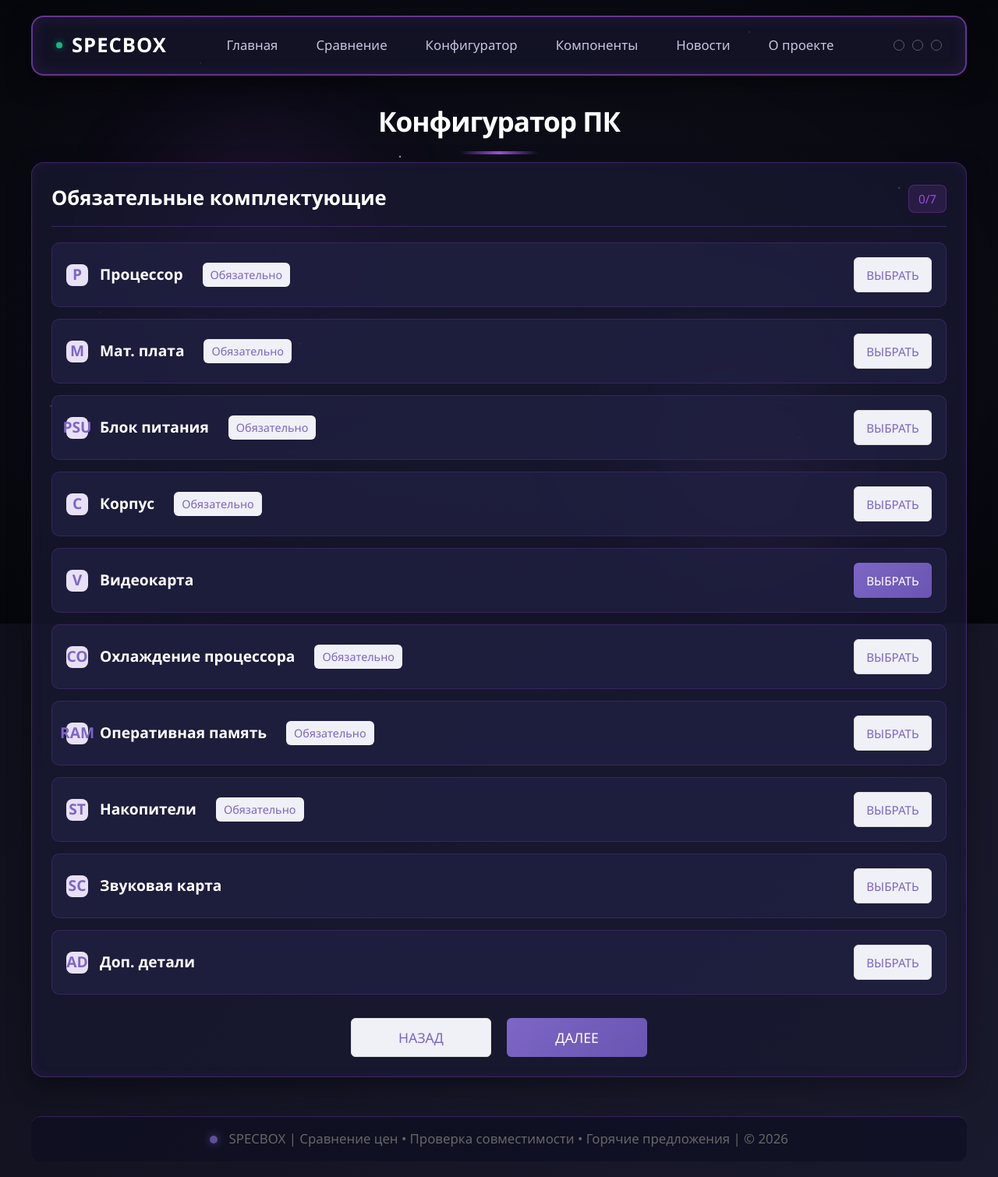
After one commit to GoogeRA/Web-SpacBox, a Django app: page /configurator/ in a window 1280 px wide. The commit adds this page. Shown: the whole page at 78% size. Run offline with Django 5.2, Linux system fonts and the light colour scheme.

Commit message:
Страница конфигуратора

```diff
--- a/config/settings.py
+++ b/config/settings.py
@@ -58,7 +58,7 @@ ROOT_URLCONF = 'config.urls'
 TEMPLATES = [
     {
         'BACKEND': 'django.template.backends.django.DjangoTemplates',
-        'DIRS': [],
+        'DIRS': [BASE_DIR / 'templates'],
         'APP_DIRS': True,
         'OPTIONS': {
             'context_processors': [
@@ -88,6 +88,7 @@ TIME_ZONE = 'Europe/Moscow'
 USE_I18N = True
 USE_TZ = True
 
+
 # Статические файлы
 STATIC_URL = 'static/'
 STATIC_ROOT = BASE_DIR / 'staticfiles'
--- /dev/null
+++ b/core/static/core/css/style_configurator.css
@@ -0,0 +1,448 @@
+* {
+    margin: 0;
+    padding: 0;
+    box-sizing: border-box;
+    font-family: 'Segoe UI', Tahoma, Geneva, Verdana, sans-serif;
+}
+
+body {
+    background: linear-gradient(135deg, #0a0a12 0%, #1a1a2e 100%);
+    color: #e0e0ff;
+    min-height: 100vh;
+    display: flex;
+    flex-direction: column;
+    align-items: center;
+    justify-content: center;
+    padding: 20px;
+    overflow-x: hidden;
+    position: relative;
+}
+
+/* Космический фон */
+.cosmic-bg {
+    position: fixed;
+    top: 0;
+    left: 0;
+    width: 100%;
+    height: 100%;
+    background: radial-gradient(
+        ellipse at center,
+        rgba(15, 15, 30, 0.9) 0%,
+        rgba(10, 10, 18, 0.95) 70%,
+        rgba(5, 5, 12, 1) 100%
+    );
+    z-index: -3;
+}
+
+.stars {
+    position: fixed;
+    top: 0;
+    left: 0;
+    width: 100%;
+    height: 100%;
+    z-index: -2;
+}
+
+.star {
+    position: absolute;
+    background: rgba(255, 255, 255, 0.8);
+    border-radius: 50%;
+    animation: twinkle 4s infinite;
+}
+
+@keyframes twinkle {
+    0%, 100% { opacity: 0.2; transform: scale(1); }
+    50% { opacity: 1; transform: scale(1.1); }
+}
+
+.nebula {
+    position: fixed;
+    border-radius: 50%;
+    filter: blur(60px);
+    z-index: -1;
+    opacity: 0.25;
+}
+
+.nebula-1 {
+    top: 15%; left: 10%; width: 400px; height: 400px;
+    background: radial-gradient(circle, #9d4edd 0%, transparent 70%);
+}
+
+.nebula-2 {
+    bottom: 10%; right: 15%; width: 350px; height: 350px;
+    background: radial-gradient(circle, #6366f1 0%, transparent 70%);
+}
+
+.nebula-3 {
+    top: 60%; left: 65%; width: 300px; height: 300px;
+    background: radial-gradient(circle, #ff5eda 0%, transparent 70%);
+}
+
+/* Заголовок сайта */
+.site-header {
+    width: 100%;
+    max-width: 1200px;
+    background: rgba(20, 20, 40, 0.85);
+    border: 2px solid rgba(157, 78, 221, 0.6);
+    border-radius: 16px;
+    padding: 15px 30px;
+    margin: 0 auto 30px;
+    display: flex;
+    justify-content: space-between;
+    align-items: center;
+    box-shadow:
+        0 10px 30px rgba(0, 0, 0, 0.5),
+        inset 0 0 20px rgba(157, 78, 221, 0.15);
+    position: relative;
+    z-index: 10;
+}
+
+.site-title {
+    color: #ffffff;
+    font-size: 1.6rem;
+    font-weight: 700;
+    letter-spacing: 1px;
+    text-transform: uppercase;
+    display: flex;
+    align-items: center;
+}
+
+.site-title::before {
+    content: "";
+    display: inline-block;
+    width: 8px;
+    height: 8px;
+    background: #10b981;
+    border-radius: 50%;
+    margin-right: 12px;
+    box-shadow: 0 0 8px rgba(16, 185, 129, 0.6);
+}
+
+/* Навигационное меню */
+.nav-menu {
+    display: flex;
+    gap: 25px;
+    margin: 0 20px;
+}
+
+.nav-link {
+    color: #c5c5e0;
+    text-decoration: none;
+    font-weight: 500;
+    font-size: 1.05rem;
+    position: relative;
+    padding: 8px 12px;
+    transition: all 0.3s ease;
+    border-radius: 8px;
+}
+
+.nav-link:hover {
+    color: #ffffff;
+    background: rgba(157, 78, 221, 0.15);
+}
+
+.nav-link.active {
+    color: #ffffff;
+    background: rgba(157, 78, 221, 0.25);
+    font-weight: 600;
+    box-shadow: 0 0 15px rgba(157, 78, 221, 0.3);
+}
+
+.nav-link::after {
+    content: '';
+    position: absolute;
+    bottom: 3px;
+    left: 50%;
+    transform: translateX(-50%) scaleX(0);
+    width: 80%;
+    height: 2px;
+    background: #9d4edd;
+    transition: transform 0.3s ease;
+    border-radius: 2px;
+}
+
+.nav-link:hover::after,
+.nav-link.active::after {
+    transform: translateX(-50%) scaleX(1);
+}
+
+/* Системные кнопки */
+.site-controls {
+    display: flex;
+    gap: 10px;
+}
+
+.control-btn {
+    width: 14px;
+    height: 14px;
+    border-radius: 50%;
+    border: 1px solid rgba(255, 255, 255, 0.3);
+    transition: all 0.3s ease;
+}
+
+.control-btn.close:hover { background: #ff5252; border-color: #ff1a1a; }
+.control-btn.minimize:hover { background: #ffcc00; border-color: #cc9900; }
+.control-btn.maximize:hover { background: #2ecc40; border-color: #1a8c26; }
+
+/* Основной контент */
+.main-content {
+    width: 100%;
+    max-width: 1200px;
+    margin: 0 auto;
+    position: relative;
+    z-index: 5;
+}
+
+/* Заголовок страницы */
+.page-title {
+    font-size: 2.2rem;
+    font-weight: 800;
+    letter-spacing: -1px;
+    margin: 0 0 25px;
+    color: #ffffff;
+    text-align: center;
+    position: relative;
+}
+
+.page-title::after {
+    content: '';
+    position: absolute;
+    bottom: -15px;
+    left: 50%;
+    transform: translateX(-50%);
+    width: 100px;
+    height: 4px;
+    background: linear-gradient(90deg, transparent, #9d4edd, transparent);
+    border-radius: 2px;
+}
+
+/* Блок конфигуратора */
+.configurator-container {
+    background: rgba(25, 25, 50, 0.75);
+    border-radius: 16px;
+    padding: 25px;
+    border: 1px solid rgba(157, 78, 221, 0.3);
+    box-shadow:
+        0 10px 30px rgba(0, 0, 0, 0.35),
+        inset 0 0 15px rgba(157, 78, 221, 0.08);
+    margin-bottom: 30px;
+}
+
+/* Заголовок блока */
+.block-title {
+    display: flex;
+    justify-content: space-between;
+    align-items: center;
+    margin-bottom: 20px;
+    padding-bottom: 15px;
+    border-bottom: 1px solid rgba(157, 78, 221, 0.3);
+}
+
+.block-title h2 {
+    font-size: 1.6rem;
+    color: #ffffff;
+    font-weight: 600;
+}
+
+.block-title .status {
+    background: rgba(157, 78, 221, 0.15);
+    color: #9d4edd;
+    border: 1px solid rgba(157, 78, 221, 0.3);
+    border-radius: 8px;
+    padding: 5px 12px;
+    font-size: 0.95rem;
+    font-weight: 500;
+}
+
+/* Список компонентов - вертикальный */
+.component-list {
+    display: flex;
+    flex-direction: column;
+    gap: 15px;
+}
+
+.component-item {
+    background: rgba(35, 35, 70, 0.65);
+    border: 1px solid rgba(157, 78, 221, 0.2);
+    border-radius: 10px;
+    padding: 18px;
+    transition: all 0.3s ease;
+    cursor: pointer;
+    display: flex;
+    justify-content: space-between;
+    align-items: center;
+}
+
+.component-item:hover {
+    transform: translateY(-3px);
+    box-shadow: 0 5px 15px rgba(0, 0, 0, 0.08);
+    border-color: rgba(157, 78, 221, 0.4);
+}
+
+.component-item.selected {
+    border-color: #10b981;
+    box-shadow: 0 0 0 3px rgba(16, 185, 129, 0.2);
+    background: rgba(20, 40, 30, 0.7);
+}
+
+.component-content {
+    display: flex;
+    align-items: center;
+    gap: 15px;
+}
+
+.component-icon {
+    width: 28px;
+    height: 28px;
+    background: #e8e1f5;
+    border-radius: 8px;
+    display: flex;
+    align-items: center;
+    justify-content: center;
+    color: #7d66c5;
+    font-weight: bold;
+    font-size: 1.2rem;
+}
+
+.component-name {
+    color: #ffffff;
+    font-size: 1.2rem;
+    font-weight: 600;
+}
+
+.component-required {
+    background: #f0f0f7;
+    color: #7d66c5;
+    border-radius: 6px;
+    padding: 4px 10px;
+    font-size: 0.9rem;
+    font-weight: 500;
+    margin-left: 10px;
+}
+
+.btn {
+    flex: 0;
+    background: #f0f0f7;
+    color: #7d66c5;
+    border: 1px solid #e0e0e0;
+    border-radius: 6px;
+    padding: 10px;
+    font-weight: 500;
+    cursor: pointer;
+    transition: all 0.2s ease;
+    font-size: 0.95rem;
+    text-align: center;
+    min-height: 45px;
+    display: flex;
+    align-items: center;
+    justify-content: center;
+    text-decoration: none;
+    text-transform: uppercase;
+    min-width: 100px;
+}
+
+.btn:hover {
+    background: #e8e1f5;
+    color: #4a4a6a;
+}
+
+.btn:active {
+    background: #d8d0f0;
+    transform: translateY(1px);
+}
+
+.btn-primary {
+    background: linear-gradient(135deg, #7d66c5 0%, #6a55b2 100%);
+    color: #ffffff;
+    border: none;
+}
+
+.btn-primary:hover {
+    background: linear-gradient(135deg, #8b76d0 0%, #7865c0 100%);
+}
+
+/* Нижняя панель управления */
+.config-controls {
+    display: flex;
+    gap: 20px;
+    margin-top: 30px;
+    justify-content: center;
+}
+
+.btn-lg {
+    padding: 12px 25px;
+    font-size: 1.1rem;
+    min-width: 180px;
+}
+
+/* Футер сайта */
+.site-footer {
+    width: 100%;
+    max-width: 1200px;
+    background: rgba(15, 15, 35, 0.7);
+    padding: 15px 30px;
+    border-top: 1px solid rgba(157, 78, 221, 0.3);
+    border-radius: 12px;
+    font-size: 1.05rem;
+    color: #666;
+    text-align: center;
+    margin: 40px auto 0;
+    position: relative;
+    z-index: 10;
+    margin-top: 20px;
+    font-weight: 300;
+}
+
+.status-indicator {
+    display: inline-block;
+    width: 10px;
+    height: 10px;
+    background: #7d66c5;
+    border-radius: 50%;
+    margin-right: 10px;
+    box-shadow: 0 0 8px rgba(125, 102, 197, 0.6);
+    animation: pulse 2s infinite;
+}
+
+@keyframes pulse {
+    0%, 100% { opacity: 1; box-shadow: 0 0 8px rgba(125, 102, 197, 0.6); }
+    50% { opacity: 0.7; box-shadow: 0 0 12px rgba(125, 102, 197, 0.9); }
+}
+
+/* Адаптивность */
+@media (max-width: 768px) {
+    .page-title {
+        font-size: 1.8rem;
+    }
+
+    .block-title h2 {
+        font-size: 1.4rem;
+    }
+
+    .component-name {
+        font-size: 1.1rem;
+    }
+
+    .component-icon {
+        width: 24px;
+        height: 24px;
+        font-size: 1rem;
+    }
+
+    .btn {
+        padding: 8px;
+        font-size: 0.9rem;
+    }
+}
+
+@media (max-width: 480px) {
+    .page-title {
+        font-size: 1.6rem;
+    }
+
+    .btn-lg {
+        padding: 10px 20px;
+        font-size: 1rem;
+        min-width: 160px;
+    }
+}
--- /dev/null
+++ b/core/static/core/js/configurator.js
@@ -0,0 +1,85 @@
+document.addEventListener('DOMContentLoaded', () => {
+    // Обработка добавления компонентов
+    const componentItems = document.querySelectorAll('.component-item');
+    const addButtons = document.querySelectorAll('.btn');
+    const statusElement = document.querySelector('.status');
+    const requiredComponents = ['processor', 'motherboard', 'power-supply', 'case', 'cpu-cooler', 'ram', 'storage'];
+    let selectedComponents = [];
+
+    // Обновление статуса
+    function updateStatus() {
+        const selectedRequired = selectedComponents.filter(component =>
+            requiredComponents.includes(component)
+        ).length;
+
+        statusElement.textContent = `${selectedRequired}/${requiredComponents.length}`;
+
+        // Проверка, все ли обязательные компоненты выбраны
+        if (selectedRequired === requiredComponents.length) {
+            document.querySelector('.btn-lg.btn-primary').style.backgroundColor =
+                'linear-gradient(135deg, #5a43a0 0%, #4a338c 100%)';
+            document.querySelector('.btn-lg.btn-primary').style.cursor = 'pointer';
+        } else {
+            document.querySelector('.btn-lg.btn-primary').style.backgroundColor =
+                'linear-gradient(135deg, #7d66c5 0%, #6a55b2 100%)';
+            document.querySelector('.btn-lg.btn-primary').style.cursor = 'not-allowed';
+        }
+    }
+
+    // Добавление/удаление компонента
+    function toggleComponent(component) {
+        const index = selectedComponents.indexOf(component);
+        if (index === -1) {
+            selectedComponents.push(component);
+        } else {
+            selectedComponents.splice(index, 1);
+        }
+
+        updateStatus();
+    }
+
+    // Обработчики кнопок
+    addButtons.forEach(button => {
+        button.addEventListener('click', () => {
+            const componentItem = button.closest('.component-item');
+            const component = componentItem.getAttribute('data-component');
+
+            // Если это обязательный компонент
+            if (requiredComponents.includes(component)) {
+                if (selectedComponents.includes(component)) {
+                    // Удаляем компонент
+                    componentItem.classList.remove('selected');
+                    button.textContent = 'Выбрать';
+                    button.classList.remove('btn-primary');
+                    button.classList.add('btn');
+                    toggleComponent(component);
+                } else {
+                    // Добавляем компонент
+                    componentItem.classList.add('selected');
+                    button.textContent = 'Убрать';
+                    button.classList.remove('btn');
+                    button.classList.add('btn-primary');
+                    toggleComponent(component);
+                }
+            } else {
+                // Для необязательных компонентов
+                if (componentItem.classList.contains('selected')) {
+                    componentItem.classList.remove('selected');
+                    button.textContent = 'Добавить';
+                    button.classList.remove('btn-primary');
+                    button.classList.add('btn');
+                    toggleComponent(component);
+                } else {
+                    componentItem.classList.add('selected');
+                    button.textContent = 'Убрать';
+                    button.classList.remove('btn');
+                    button.classList.add('btn-primary');
+                    toggleComponent(component);
+                }
+            }
+        });
+    });
+
+    // Инициализация
+    updateStatus();
+});
--- a/core/templates/core/base.html
+++ b/core/templates/core/base.html
@@ -37,7 +37,7 @@
         <nav class="nav-menu">
             <a href="/" class="nav-link" onclick="location.href='/'">Главная</a>
             <a href="#" class="nav-link">Сравнение</a>
-            <a href="#" class="nav-link">Конфигуратор</a>
+            <a href="/configurator/" class="nav-link"onclick="location.href='/configurator/'">Конфигуратор</a>
             <a href="/components/" class="nav-link" onclick="location.href='/components/'">Компоненты</a>
             <a href="#" class="nav-link">Новости</a>
             <a href="#" class="nav-link">О проекте</a>
--- /dev/null
+++ b/core/templates/core/configurator.html
@@ -0,0 +1,117 @@
+{% extends 'core/base.html' %}
+{% load static %}
+
+{% block title %}SpecBox | Конфигуратор ПК{% endblock %}
+
+{% block extra_css %}
+    <link rel="stylesheet" href="{% static 'core/css/style_configurator.css' %}">
+{% endblock %}
+
+{% block content %}
+    <h1 class="page-title">Конфигуратор ПК</h1>
+
+    <div class="configurator-container">
+        <div class="block-title">
+            <h2>Обязательные комплектующие</h2>
+            <span class="status">0/7</span>
+        </div>
+
+        <div class="component-list">
+            <div class="component-item" data-component="processor">
+                <div class="component-content">
+                    <div class="component-icon">P</div>
+                    <div class="component-name">Процессор</div>
+                    <div class="component-required">Обязательно</div>
+                </div>
+                <button class="btn" data-action="add">Выбрать</button>
+            </div>
+
+            <div class="component-item" data-component="motherboard">
+                <div class="component-content">
+                    <div class="component-icon">M</div>
+                    <div class="component-name">Мат. плата</div>
+                    <div class="component-required">Обязательно</div>
+                </div>
+                <button class="btn" data-action="add">Выбрать</button>
+            </div>
+
+            <div class="component-item" data-component="power-supply">
+                <div class="component-content">
+                    <div class="component-icon">PSU</div>
+                    <div class="component-name">Блок питания</div>
+                    <div class="component-required">Обязательно</div>
+                </div>
+                <button class="btn" data-action="add">Выбрать</button>
+            </div>
+
+            <div class="component-item" data-component="case">
+                <div class="component-content">
+                    <div class="component-icon">C</div>
+                    <div class="component-name">Корпус</div>
+                    <div class="component-required">Обязательно</div>
+                </div>
+                <button class="btn" data-action="add">Выбрать</button>
+            </div>
+
+            <div class="component-item" data-component="graphics-card">
+                <div class="component-content">
+                    <div class="component-icon">V</div>
+                    <div class="component-name">Видеокарта</div>
+                </div>
+                <button class="btn btn-primary" data-action="add">Выбрать</button>
+            </div>
+
+            <div class="component-item" data-component="cpu-cooler">
+                <div class="component-content">
+                    <div class="component-icon">CO</div>
+                    <div class="component-name">Охлаждение процессора</div>
+                    <div class="component-required">Обязательно</div>
+                </div>
+                <button class="btn" data-action="add">Выбрать</button>
+            </div>
+
+            <div class="component-item" data-component="ram">
+                <div class="component-content">
+                    <div class="component-icon">RAM</div>
+                    <div class="component-name">Оперативная память</div>
+                    <div class="component-required">Обязательно</div>
+                </div>
+                <button class="btn" data-action="add">Выбрать</button>
+            </div>
+
+            <div class="component-item" data-component="storage">
+                <div class="component-content">
+                    <div class="component-icon">ST</div>
+                    <div class="component-name">Накопители</div>
+                    <div class="component-required">Обязательно</div>
+                </div>
+                <button class="btn" data-action="add">Выбрать</button>
+            </div>
+
+            <div class="component-item" data-component="sound-card">
+                <div class="component-content">
+                    <div class="component-icon">SC</div>
+                    <div class="component-name">Звуковая карта</div>
+                </div>
+                <button class="btn" data-action="add">Выбрать</button>
+            </div>
+
+            <div class="component-item" data-component="additional-details">
+                <div class="component-content">
+                    <div class="component-icon">AD</div>
+                    <div class="component-name">Доп. детали</div>
+                </div>
+                <button class="btn" data-action="add">Выбрать</button>
+            </div>
+        </div>
+
+        <div class="config-controls">
+            <button class="btn btn-lg">Назад</button>
+            <button class="btn btn-lg btn-primary">Далее</button>
+        </div>
+    </div>
+{% endblock %}
+
+{% block extra_js %}
+    <script src="{% static 'core/js/configurator.js' %}"></script>
+{% endblock %}
--- a/core/urls.py
+++ b/core/urls.py
@@ -5,5 +5,6 @@ app_name = 'core'
 
 urlpatterns = [
     path('', views.index, name='index'),
+    path('configurator/', views.configurator_view, name='configurator'),
     path('components/', views.components, name='components'),
 ]
--- a/core/views.py
+++ b/core/views.py
@@ -5,6 +5,11 @@ def index(request):
     """Главная страница SpecBox"""
     return render(request, 'core/index.html')
 
+def configurator_view(request):
+    """
+    Представление для страницы конфигуратора ПК
+    """
+    return render(request, 'core/configurator.html')
 
 def components(request):
     """Страница комплектующих"""
```
